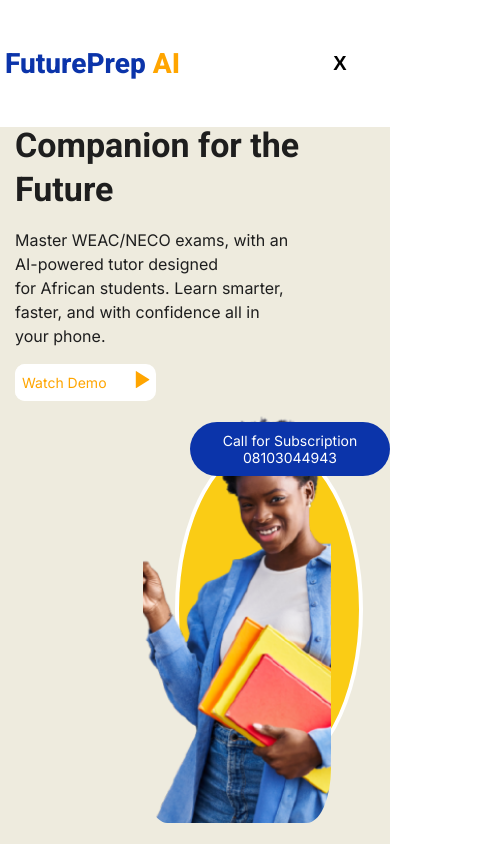
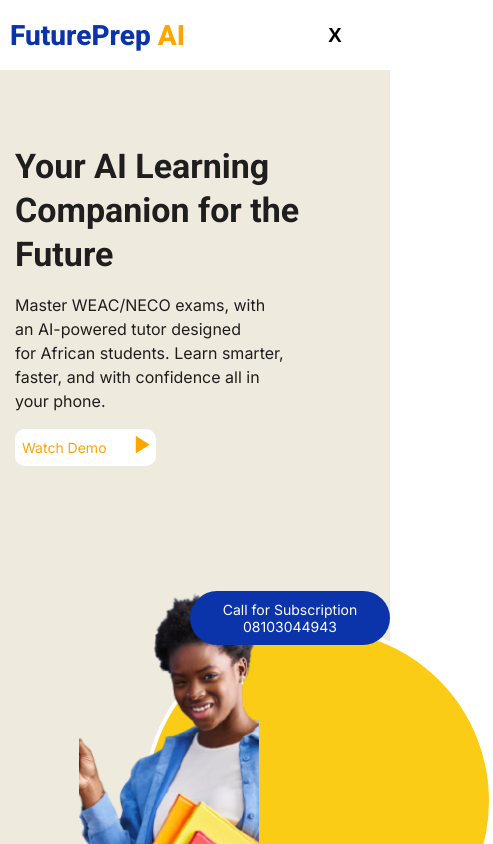
Before and after one commit to Menzo101/futureprepsss, a React (Vite) app: page / in a window 390 px wide. Shown: the top 844 px of the page, 493 px wide, since content can reach past the window. Built offline with nearby package versions, Linux system fonts and the light colour scheme; a web font is replaced by a local one.

Commit message:
change navbar

```diff
--- a/src/components/navbar.css
+++ b/src/components/navbar.css
@@ -113,10 +113,6 @@
         width: 100px;
     }
 
-    /* Hide desktop nav */
-    /* .nav-links {
-        display: none;
-    } */
 
     /* Slide-down mobile nav */
     .mobile-nav.active {
@@ -150,11 +146,7 @@
         margin-top: 15px;
     }
 
-    header {
-        height: 100px;
 
-
-    }
 
     .logo h1 {
         font-size: 3rem;
@@ -268,17 +260,13 @@
 
     .hamburger {
         display: flex;
-        justify-content: flex-end;
+
         color: white;
         font-size: 20px;
-        display: block;
-        width: 100px;
+
+
     }
 
-    /* Hide desktop nav */
-    /* .nav-links {
-        display: none;
-    } */
 
     /* Slide-down mobile nav */
     .mobile-nav.active {
@@ -312,10 +300,10 @@
         margin-top: 15px;
     }
 
-    header {
+    /* header {
         padding: 5px;
-        height: 15vh;
-    }
+
+    } */
 
     .logo h1 {
         font-size: 28px;
@@ -338,4 +326,10 @@
         font-size: 16px;
 
     }
+
+    header {
+
+        height: 70px;
+        max-width: 100%;
+    }
 }
--- a/src/index.css
+++ b/src/index.css
@@ -1413,10 +1413,10 @@
         justify-content: flex-start;
 
         gap: 4rem;
-        height: 130vh;
+
         align-items: flex-start;
 
-        padding: 15px 0 0 15px;
+        /* padding: 20px 0 0 15px; */
         background-image: linear-gradient(to right, #eeebde, #eeebde);
 
     }
@@ -1443,7 +1443,7 @@
         position: relative;
 
         flex: 1;
-
+        top: 5rem;
         width: 50%;
         display: flex;
         justify-content: flex-start;
@@ -1452,27 +1452,29 @@
 
     .heroSectionTwo .circle {
         position: absolute;
-        width: 100%;
-
-
-        height: 40vh;
-        right: -10rem;
+        width: 350px;
+        height: 350px;
+        top: 0;
+
+
+        left: 8rem;
         background-color: #facc15;
         border-radius: 50%;
-        z-index: 1;
-        bottom: 4rem;
+        z-index: 0;
+
 
 
     }
 
     .heroSectionTwo img {
         position: relative;
-        width: 800px;
+        width: 100%;
         border-radius: 13%;
-        left: 128px;
-        bottom: 3rem;
+        left: 4rem;
+
+
         height: 50vh;
-        z-index: 3;
+        z-index: 50;
 
 
 
@@ -1486,6 +1488,16 @@
         margin-top: 1rem;
         display: flex;
         gap: 15px;
+
+
+    }
+
+    .aside {
+        position: fixed;
+        z-index: 99;
+        top: 70%;
+        right: 0;
+
 
 
     }
```
Also changed, not shown: src/components/Navbar.jsx (line endings or trailing spaces).
